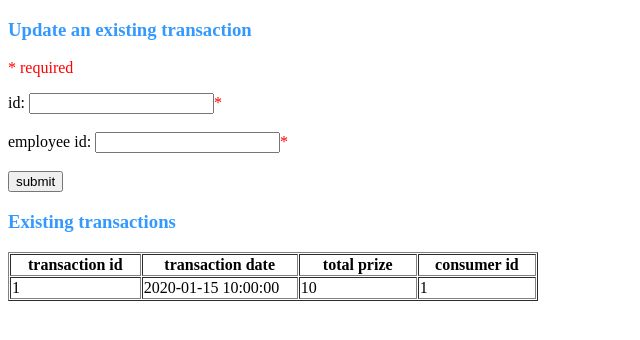
After one commit to vnbzty/Database, a PHP site: page /assign_transaction.php in a window 1280 px wide. The commit adds this page. Shown: the top 340 px of the page, without its empty margins (0-640 px from the left). Run offline with PHP 8.4, Linux system fonts and the light colour scheme; tables that the repository leaves empty hold one stand-in row (values such as "Sample post").

Commit message:
Add assign transaction.

```diff
--- /dev/null
+++ b/assign_transaction.php
@@ -0,0 +1,88 @@
+<!DOCTYPE html>
+<html>
+<head>
+<title>Update department</title>
+<style>
+	h3 {color: #3399FF;}
+  .error {color: #FF0000;}
+</style>
+</head>
+
+<body>
+<?php
+// list all transactions.
+$con = mysqli_connect("127.0.0.1", "root", "", "mydb");
+if (! $con) {
+    die('Could not connect: ' . mysqli_error($con));
+}
+$result = mysqli_query($con, "SELECT * FROM TRANSACTION WHERE EMPLOYEE_id is not null");
+
+echo "<table width=530 height=35 border=1 cellspacing=1>";
+echo "<th width=100 scope=col>transaction id</th> ";
+echo "<th width=120 scope=col>transaction date</th> ";
+echo "<th width=90 scope=col>total prize</th>";
+echo "<th width=90 scope=col>consumer id</th>";
+echo "</tr>";
+while ($row = mysqli_fetch_array($result)) {
+    echo "<tr>";
+    echo "<td>".$row['number']."</td>";
+    echo "<td>".$row['date']."</td>";
+    echo "<td>".$row['total_prize']."</td>";
+    echo "<td>".$row['CONSUMER_id']."</td>";
+    echo "</tr>";
+}
+// 定义变量并设置为空值
+$idErr = $employeeErr = "";
+$id = $EMPLOYEE_id = "";
+$flag = 0;
+if ($_SERVER["REQUEST_METHOD"] == "POST") {
+	if (empty($_POST["id"])) {
+		$idErr = "id is required";
+		$flag = 0;
+	} else {
+		$id = test_input($_POST["id"]);
+	}
+	if (empty($_POST["employee"])) {
+		$employeeErr = "employee id is required";
+		$flag = 0;
+	} else {
+		$employee = test_input($_POST["employee"]);
+	}
+	if ($flag == 1) {
+		exe_query($con, "UPDATE TRANSACTION SET EMPLOYEE_id = '$employee' WHERE number = '$id'");
+    echo "Update successfully. <br />";
+    echo 'Back to <a href="employee_index.php">Employee Centre</a><br />';
+    mysqli_close($con);
+    exit;
+	}
+}
+
+function test_input($data) {
+    $data = trim($data);
+    $data = stripslashes($data);
+    $data = htmlspecialchars($data);
+    return $data;
+}
+
+function exe_query($con, $query) {
+    if (!mysqli_query($con, $query)) {
+        die('Error: ' . mysqli_error($con));
+    }
+}
+?>
+
+<h3>Update an existing transaction</h3>
+<p><span class="error">* required</span></p>
+<form method="post" action="<?php echo htmlspecialchars($_SERVER["PHP_SELF"]);?>">
+	id: <input type="number" name="id">
+	<span class="error">* <?php echo $idErr;?></span>
+	<br><br>
+	employee id: <input type="number" name="employee">
+	<span class="error">* <?php echo $employeeErr;?></span>
+	<br><br>
+	<input type="submit" name="submit" value="submit">
+</form>
+<h3>Existing transactions</h3>
+
+</body>
+</html>
--- a/employee_index.php
+++ b/employee_index.php
@@ -14,6 +14,7 @@
 	<input type="button" onclick="window.location.href='update_supplier.php'" value="Update supplier">
 	<input type="button" onclick="window.location.href='update_catagory.php'" value="Update catagory">
 	<input type="button" onclick="window.location.href='update_inventory.php'" value="Update inventory">
+	<input type="button" onclick="window.location.href='assign_transaction.php'" value="Assign Transaction">
 </form>
 
 </body>
--- a/employee_login.php
+++ b/employee_login.php
@@ -38,7 +38,7 @@ if ($_SERVER["REQUEST_METHOD"] == "POST") {
     $password = test_input($_POST["password"]);
   }
   if ($flag == 1){
-    $con = mysqli_connect("127.0.0.1", "root", "vnbzty", "mydb");
+    $con = mysqli_connect("127.0.0.1", "root", "", "mydb");
     $name = $_POST['name'];
     $passowrd = $_POST['password'];
     $result = mysqli_query($con, "SELECT * FROM EMPLOYEE WHERE name = '$name' AND password = '$password'");
--- a/employee_register.php
+++ b/employee_register.php
@@ -51,7 +51,7 @@ if ($_SERVER["REQUEST_METHOD"] == "POST") {
   $departmentid = test_input($_POST["departmentid"]);
 
   if ($flag == 1){
-    $con = mysqli_connect("127.0.0.1", "root", "vnbzty", "mydb");
+    $con = mysqli_connect("127.0.0.1", "root", "", "mydb");
     if(! $con) {
 			die('Could not connect: ' . mysqli_error($con));
     }
--- a/index.php
+++ b/index.php
@@ -7,7 +7,7 @@
 
 <body>
 <?php
-$con = mysql_connect("127.0.0.1", "root", "vnbzty");
+$con = mysql_connect("127.0.0.1", "root", "");
 if(! $con )
 {
   die('Could not connect: ' . mysql_error());
```
Also changed, not shown: 1 other file.
